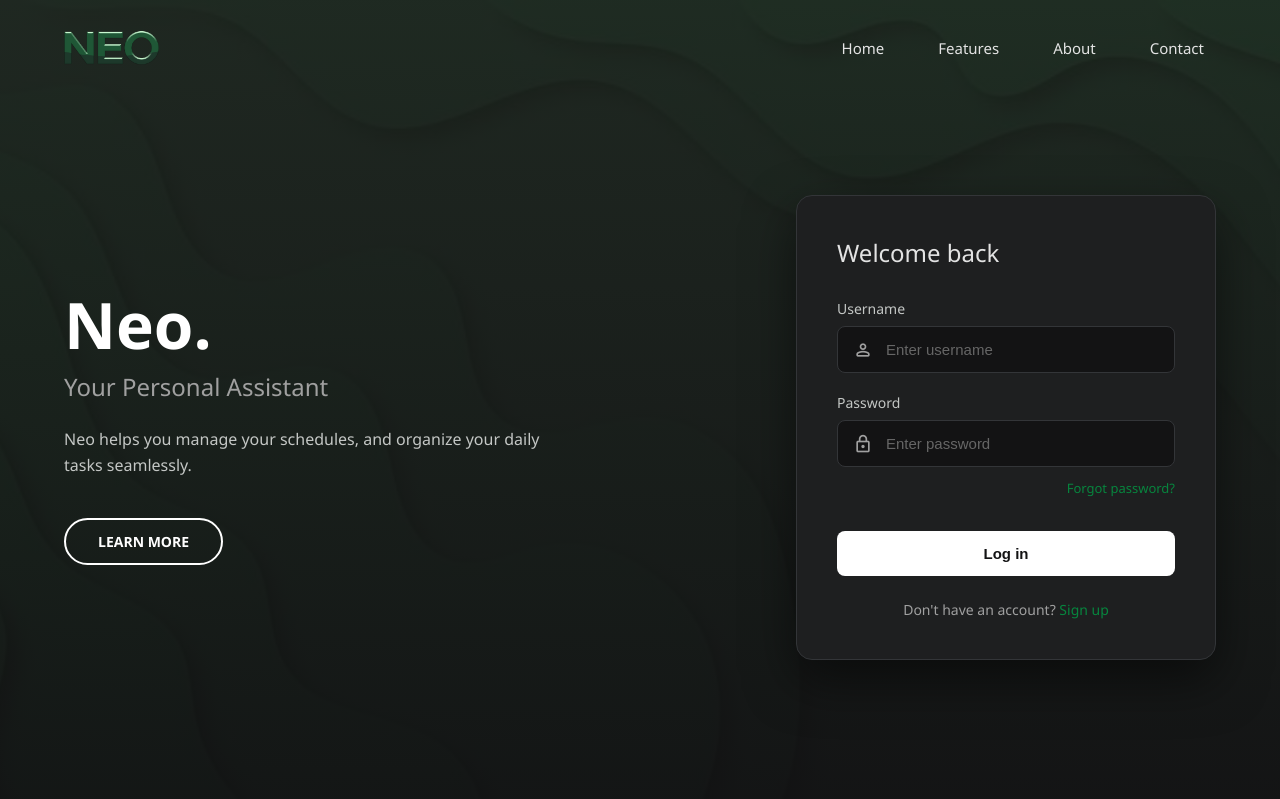
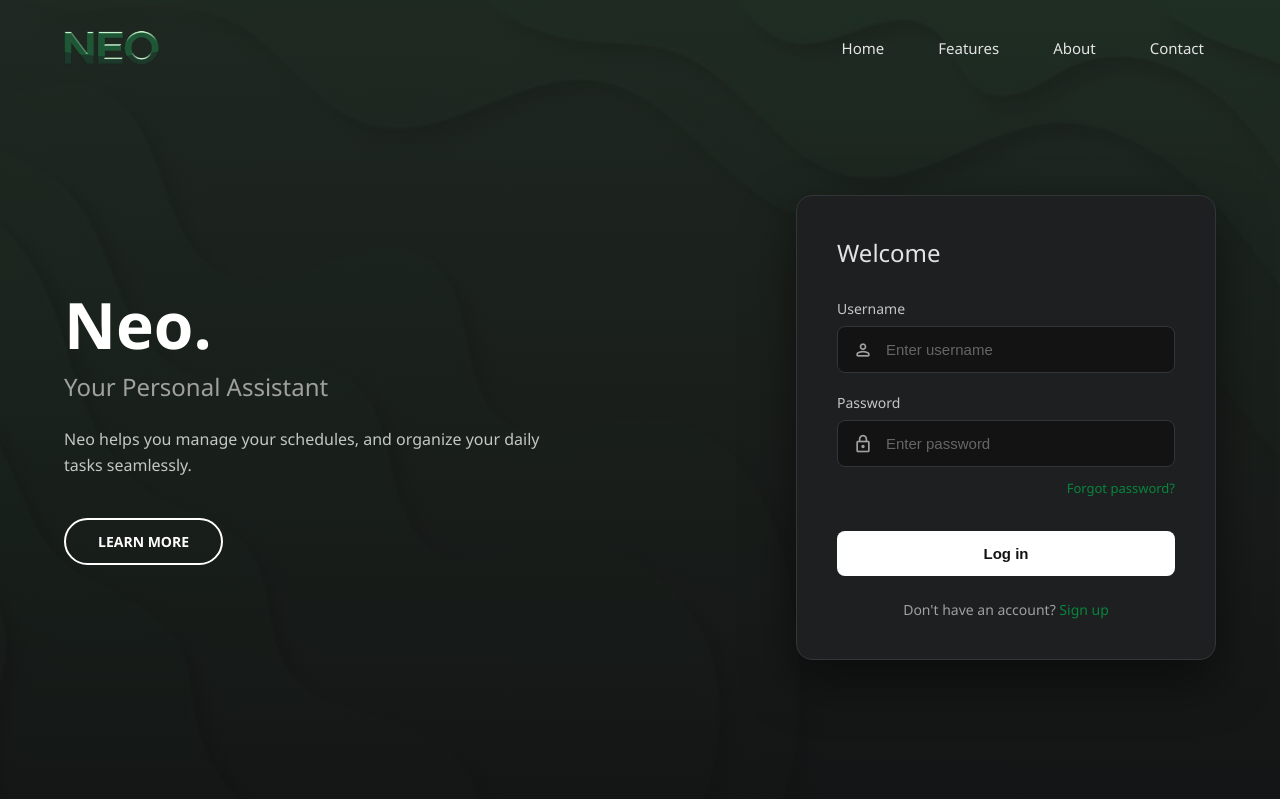
Before and after one commit to Frostyrr/projectneo, a Flask app: page /login in a window 1280 px wide. Shown: the top 799 px of the page. Run offline with Flask 3, Linux system fonts and the light colour scheme.

Commit message:
fixed login text

```diff
--- a/static/CSS/auth.css
+++ b/static/CSS/auth.css
@@ -386,7 +386,6 @@ body {
     animation: fadeUp 1.8s cubic-bezier(0.25, 0.8, 0.25, 1) forwards;
 }
 
-/* Stagger the feature cards so they appear one after the other */
 .features-grid .feature-card:nth-child(1) {
     animation-delay: 0.6s;
 }
@@ -401,13 +400,11 @@ body {
                 transform 0.8s cubic-bezier(0.25, 0.8, 0.25, 1);
 }
 
-/* The final state (visible and in place) */
 .scroll-show {
     opacity: 1;
     transform: translateY(0);
 }
 
-/* Stagger the feature cards so they slide up one after the other */
 .features-grid .feature-card:nth-child(2) {
     transition-delay: 0.2s;
 }
--- a/templates/login.html
+++ b/templates/login.html
@@ -33,7 +33,7 @@
 
             <div class="hero-form-section">
                 <div class="auth-card">
-                    <h2 class="auth-card-title">Welcome back</h2>
+                    <h2 class="auth-card-title">Welcome</h2>
 
                     {% if error %}
                     <div class="auth-error">
```
